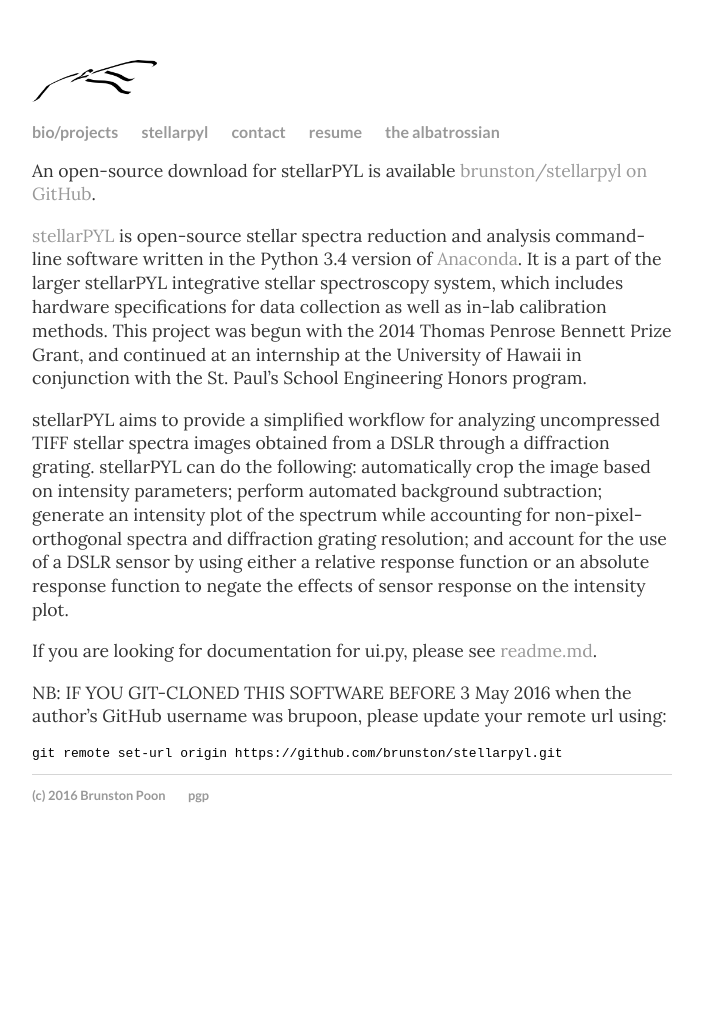
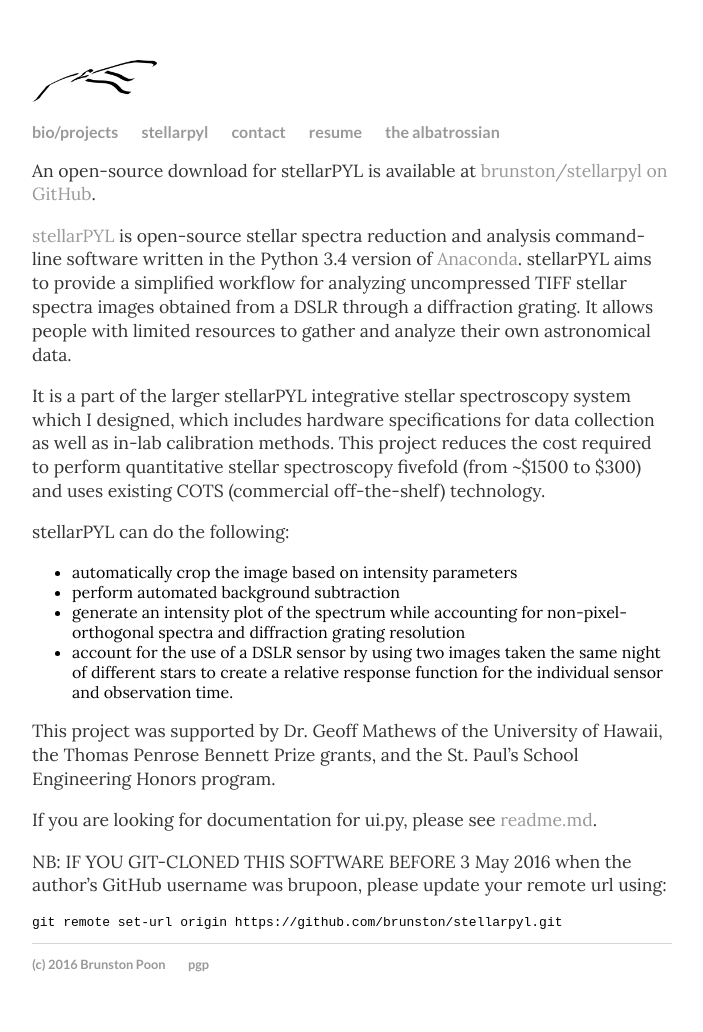
Before and after one commit to brupoon/brunstonio, a Jekyll site: the page built from stellarpyl/index.md, in a window 1280 px wide. Shown: the whole page, without its empty margins (288-991 px from the left). Built offline with Jekyll 4.4.1, drawn with Linux system fonts in a browser that asks for light colours; before the commit the page ends 900 px from its top, so only the background shows below that.

Commit message:
edited stellarpyl

```diff
--- a/stellarpyl/index.md
+++ b/stellarpyl/index.md
@@ -3,11 +3,19 @@ layout: default
 title: "Brunston Poon"
 ---
 
-An open-source download for stellarPYL is available [brunston/stellarpyl on GitHub](https://github.com/brunston/stellarpyl).
+An open-source download for stellarPYL is available at [brunston/stellarpyl on GitHub](https://github.com/brunston/stellarpyl).
 
-[stellarPYL](https://github.com/brunston/stellarpyl]) is open-source stellar spectra reduction and analysis command-line software written in the Python 3.4 version of [Anaconda](http://continuum.io/anaconda]). It is a part of the larger stellarPYL integrative stellar spectroscopy system, which includes hardware specifications for data collection as well as in-lab calibration methods. This project was begun with the 2014 Thomas Penrose Bennett Prize Grant, and continued at an internship at the University of Hawaii in conjunction with the St. Paul's School Engineering Honors program.
+[stellarPYL](https://github.com/brunston/stellarpyl]) is open-source stellar spectra reduction and analysis command-line software written in the Python 3.4 version of [Anaconda](http://continuum.io/anaconda]). stellarPYL aims to provide a simplified workflow for analyzing uncompressed TIFF stellar spectra images obtained from a DSLR through a diffraction grating. It allows people with limited resources to gather and analyze their own astronomical data.
 
-stellarPYL aims to provide a simplified workflow for analyzing uncompressed TIFF stellar spectra images obtained from a DSLR through a diffraction grating. stellarPYL can do the following: automatically crop the image based on intensity parameters; perform automated background subtraction; generate an intensity plot of the spectrum while accounting for non-pixel-orthogonal spectra and diffraction grating resolution; and account for the use of a DSLR sensor by using either a relative response function or an absolute response function to negate the effects of sensor response on the intensity plot.
+It is a part of the larger stellarPYL integrative stellar spectroscopy system which I designed, which includes hardware specifications for data collection as well as in-lab calibration methods. This project reduces the cost required to perform quantitative stellar spectroscopy fivefold (from ~$1500 to $300) and uses existing COTS (commercial off-the-shelf) technology.
+
+stellarPYL can do the following:
+* automatically crop the image based on intensity parameters
+* perform automated background subtraction
+* generate an intensity plot of the spectrum while accounting for non-pixel-orthogonal spectra and diffraction grating resolution
+* account for the use of a DSLR sensor by using two images taken the same night of different stars to create a relative response function for the individual sensor and observation time.
+
+This project was supported by Dr. Geoff Mathews of the University of Hawaii, the Thomas Penrose Bennett Prize grants, and the St. Paul's School Engineering Honors program.
 
 If you are looking for documentation for ui.py, please see [readme.md]("https://github.com/brunston/stellarpyl/blob/master/README.md").
 
```
